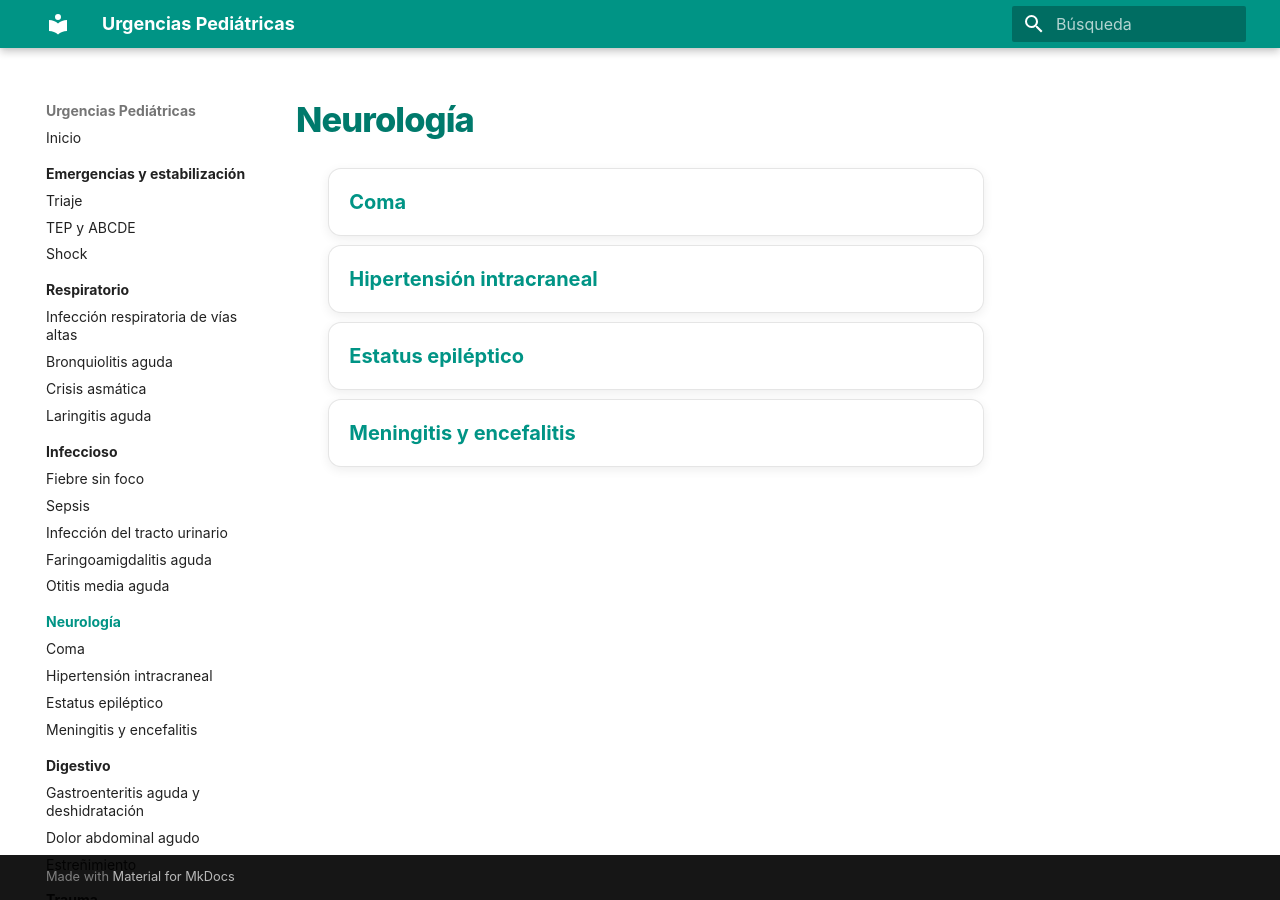
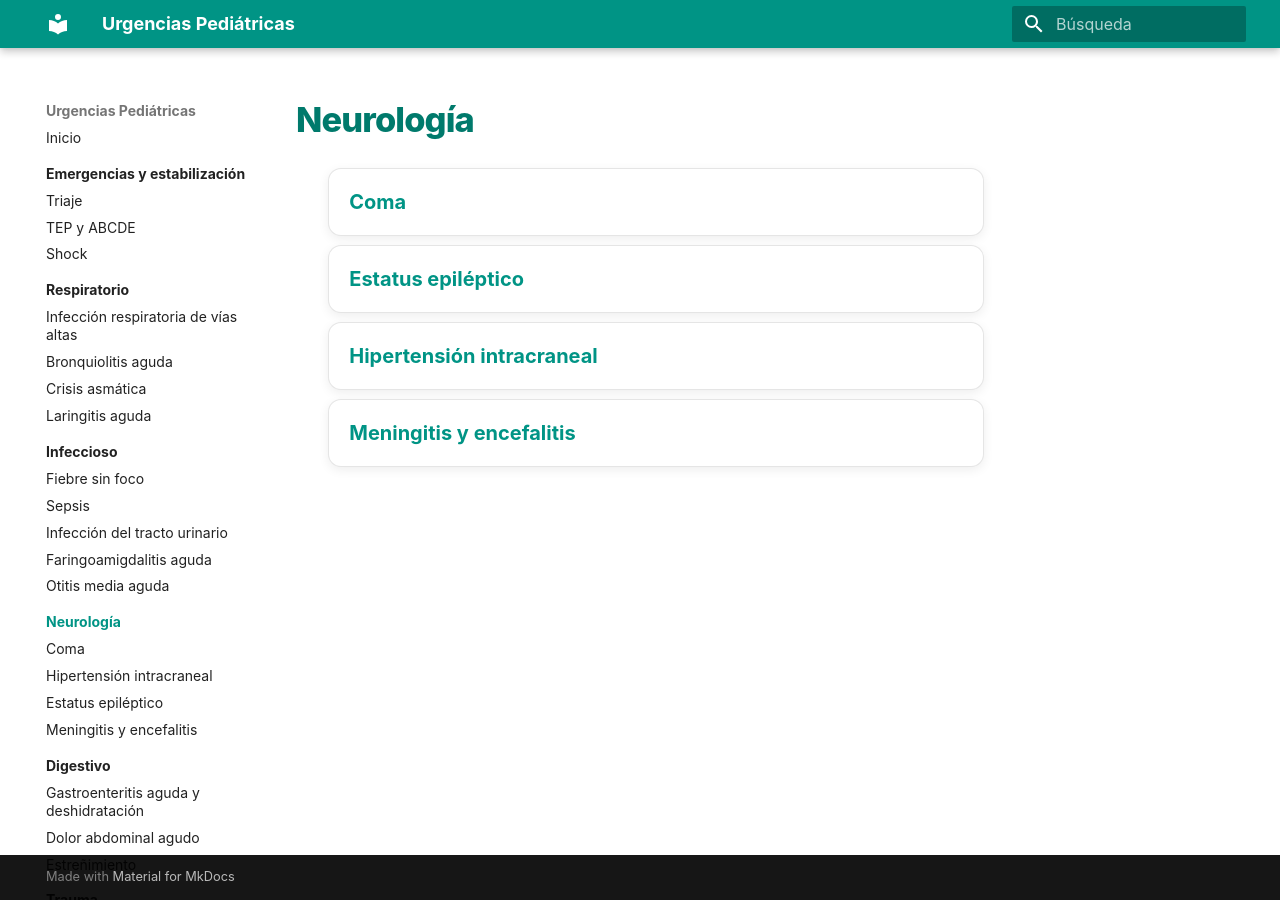
Before and after one commit to gonzaloares/urgencias-pediatricas, an MkDocs documentation site: the page built from docs/neurologia/index.md, in a window 1280 px wide. Built offline with MkDocs 1.6.1 and Material for MkDocs 9.7.7, drawn with Linux system fonts in a browser that asks for light colours.

```diff
--- a/docs/neurologia/index.md
+++ b/docs/neurologia/index.md
@@ -3,8 +3,8 @@
 <div class="protocol-index" markdown="1">
 
 - [Coma](coma.md)
+- [Estatus epiléptico](estatus-epileptico.md)
 - [Hipertensión intracraneal](hipertension-intracraneal.md)
-- [Estatus epiléptico](estatus-epileptico.md)
 - [Meningitis y encefalitis](meningitis-encefalitis.md)
 
 </div>
```
